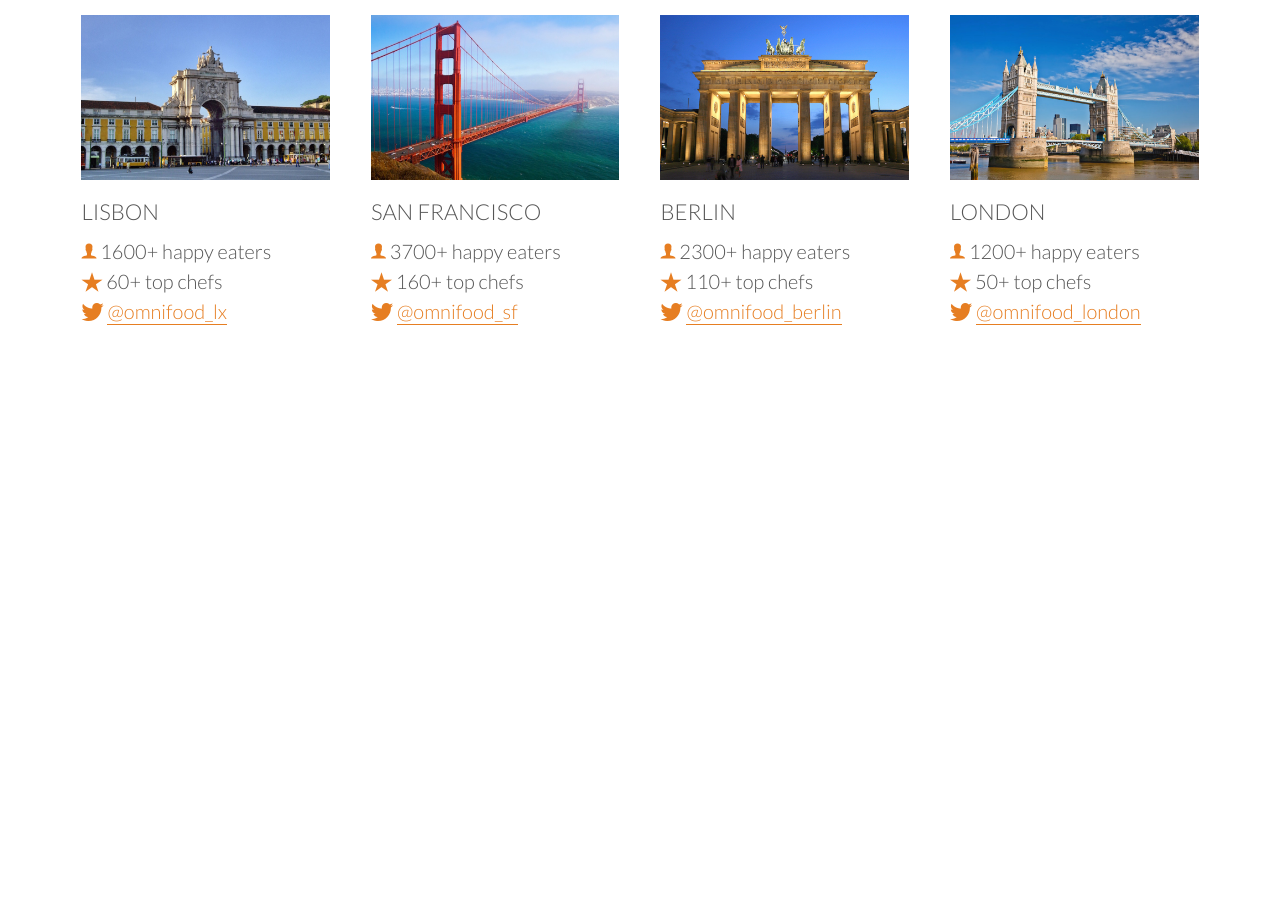
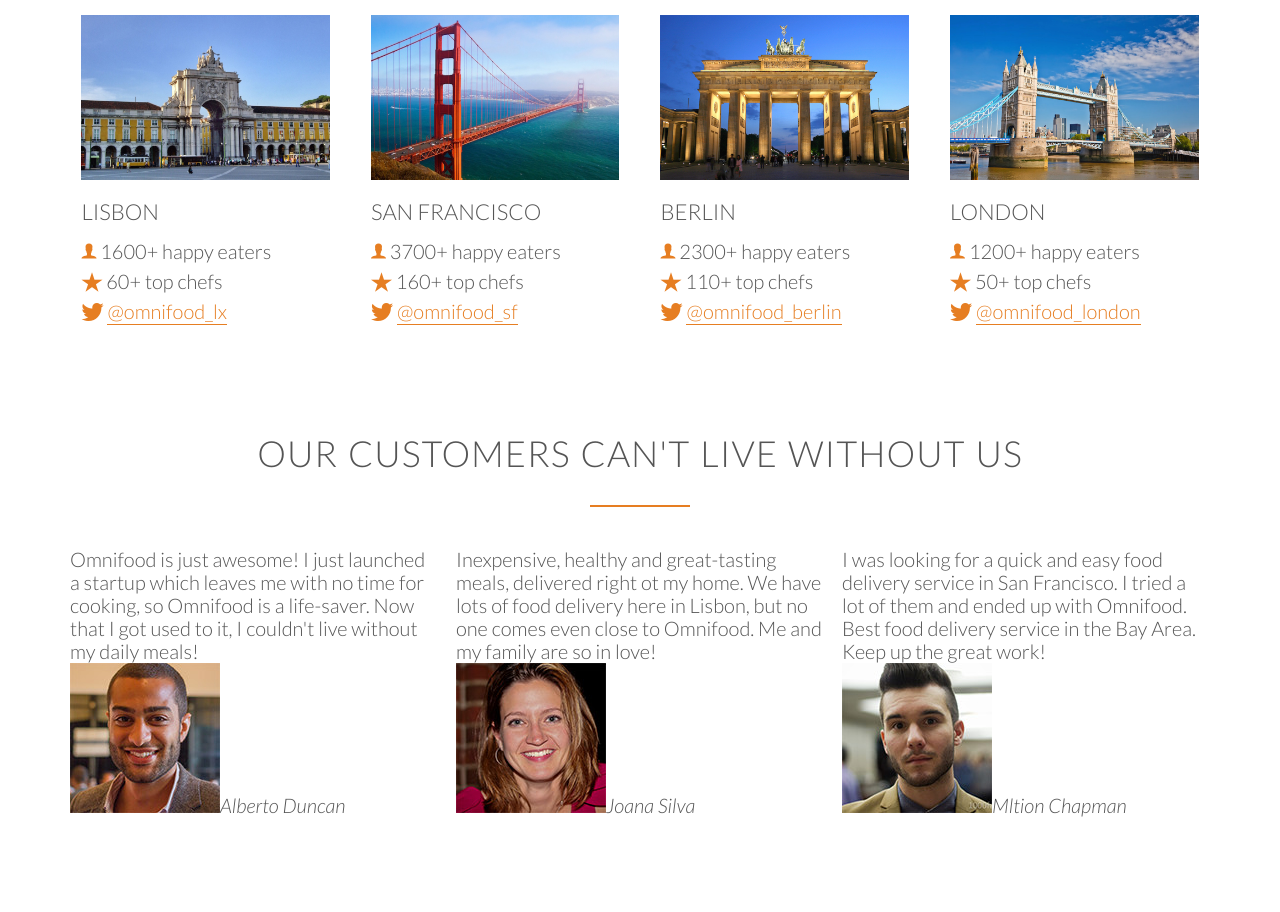
Before and after one commit to GavinWon/WebDesign, a plain HTML site: page OmniFood/index.html in a window 1280 px wide. Shown: the part 2930-3842 px from the top of the page. Before the commit the page ends 3363 px from the top, so only its background shows below. Drawn offline with Linux system fonts and the light colour scheme; files whose address does not match are found by name.

Commit message:
started on testimonials

```diff
--- a/OmniFood/index.html
+++ b/OmniFood/index.html
@@ -223,6 +223,33 @@
                     </div>
                 </div>
             </div>
+
+            <section class="section-testimoials">
+                <div class="row">
+                    <h2>Our customers can't live without us</h2>
+                </div>
+                <div class="row">
+                    <div class="col span-1-of-3">
+                        <blockquote>
+                            Omnifood is just awesome! I just launched a startup which leaves me with no time for cooking, so Omnifood is a life-saver. Now that I got used to it, I couldn't live without my daily meals!
+                        </blockquote>
+                        <cite><img src="Resources/img/customer-1.jpg">Alberto Duncan</cite>
+                    </div>
+                    <div class="col span-1-of-3">
+                        <blockquote>
+                            Inexpensive, healthy and great-tasting meals, delivered right ot my home. We have lots of food delivery here in Lisbon, but no one comes even close to Omnifood. Me and my family are so in love!
+                        </blockquote>
+                        <cite><img src="Resources/img/customer-2.jpg">Joana Silva</cite>
+                    </div>
+                    <div class="col span-1-of-3">
+                        <blockquote>
+                            I was looking for a quick and easy food delivery service in San Francisco. I tried a lot of them and ended up with Omnifood. Best food delivery service in the Bay Area. Keep up the great work!
+                        </blockquote>
+                        <cite><img src="Resources/img/customer-3.jpg">Mltion Chapman</cite>
+                    </div>
+                </div>
+
+            </section>
         </section>
 
     </body>
```
